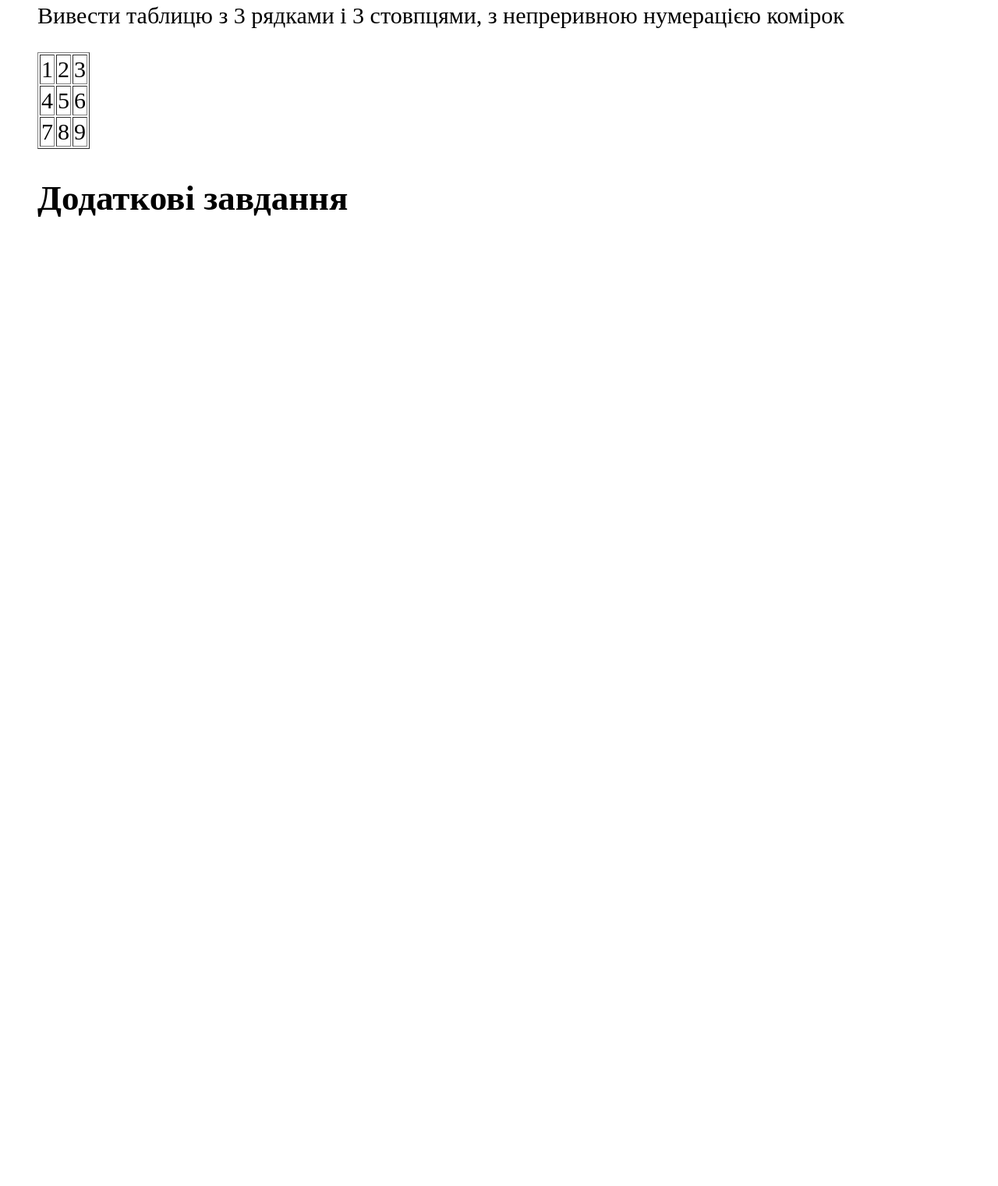
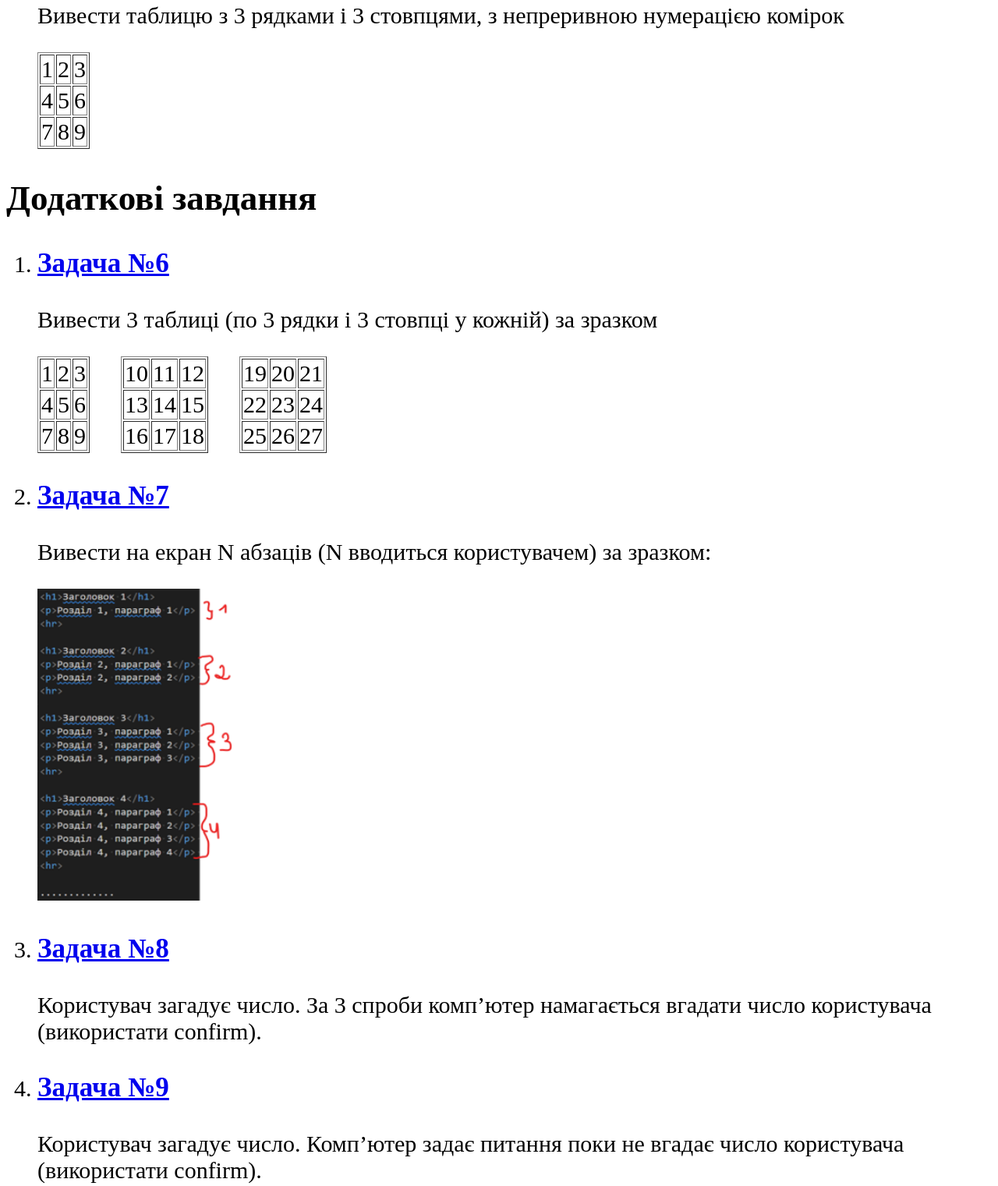
Before and after one commit to Scherbaken/js-2024, a plain HTML site: page lesson-5/index.html in a window 1280 px wide. Shown: the part 2152-3673 px from the top of the page at 78% size. Before the commit the page ends 2470 px from the top, so only its background shows below. Drawn offline with Linux system fonts and the light colour scheme.

Commit message:
add some additional tasks for lesson5

```diff
--- a/lesson-5/index.html
+++ b/lesson-5/index.html
@@ -119,8 +119,98 @@
 				</tr>
 			</table>
 		</li>
-		<h2>Додаткові завдання</h2>
+	</ol>
+	<h2>Додаткові завдання</h2>
+	<ol>
+		<li>
+			<h3>
+				<a href="./add_tasks/task1.html">Задача №6</a>
+			</h3>
+			<p>Вивести 3 таблиці (по 3 рядки і 3 стовпці у кожній) за зразком</p>
+			<div style="display: flex; gap: 40px">
+				<table border="1">
+					<tr>
+						<td>1</td>
+						<td>2</td>
+						<td>3</td>
+					</tr>
+					<tr>
+						<td>4</td>
+						<td>5</td>
+						<td>6</td>
+					</tr>
+					<tr>
+						<td>7</td>
+						<td>8</td>
+						<td>9</td>
+					</tr>
+				</table>
+				<table border="1">
+					<tr>
+						<td>10</td>
+						<td>11</td>
+						<td>12</td>
+					</tr>
+					<tr>
+						<td>13</td>
+						<td>14</td>
+						<td>15</td>
+					</tr>
+					<tr>
+						<td>16</td>
+						<td>17</td>
+						<td>18</td>
+					</tr>
+				</table>
+				<table border="1">
+					<tr>
+						<td>19</td>
+						<td>20</td>
+						<td>21</td>
+					</tr>
+					<tr>
+						<td>22</td>
+						<td>23</td>
+						<td>24</td>
+					</tr>
+					<tr>
+						<td>25</td>
+						<td>26</td>
+						<td>27</td>
+					</tr>
+				</table>
+			</div>
 
+		</li>
+		<li>
+			<h3>
+				<a href="./add_tasks/task2.html">Задача №7</a>
+			</h3>
+			<p>Вивести на екран N абзаців (N вводиться користувачем) за зразком:</p>
+			<img src="./add_tasks/img/task2.png" alt="Image" width="250px" height="400px">
+
+		</li>
+		<li>
+			<h3>
+				<a href="./add_tasks/task3.html">Задача №8</a>
+			</h3>
+			<p>Користувач загадує число. За 3 спроби комп’ютер намагається вгадати число користувача (використати confirm).
+			</p>
+		</li>
+		<li>
+			<h3>
+				<a href="./add_tasks/task4.html">Задача №9</a>
+			</h3>
+			<p>Користувач загадує число. Комп’ютер задає питання поки не вгадає число користувача (використати confirm).
+			</p>
+		</li>
+		<li>
+			<h3>
+				<a href="./add_tasks/task5.html">Задача №10</a>
+			</h3>
+			<p>Знайти суму всіх непарних чисел, що знаходяться між заданими користувачем числами.</p>
+		</li>
+	</ol>
 </body>
 
 </html>
```
Also changed, not shown: lesson-5/add_tasks/task1.html (added, +36 -0 lines), lesson-5/add_tasks/task2.html (added, +32 -0 lines), lesson-5/add_tasks/task3.html (added, +43 -0 lines), lesson-5/add_tasks/task4.html (added, +37 -0 lines), lesson-5/add_tasks/task5.html (added, +34 -0 lines), lesson-5/add_tasks/img/task2.png (added).
